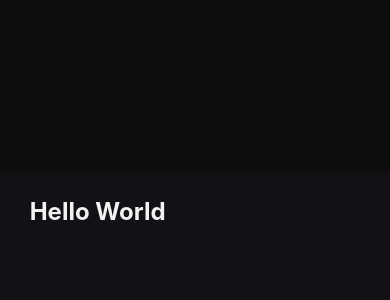
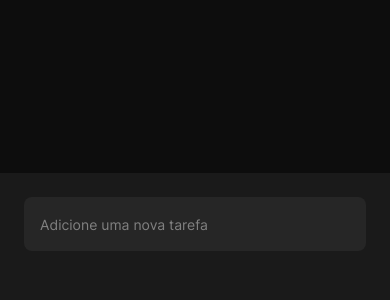
Before and after one commit to jeffmant/todo-list-mobile, a React Native app: screen / in a window 390 px wide. Shown: the top 300 px of the page. Built offline with nearby package versions, Linux system fonts and the light colour scheme.

Commit message:
feat: create input component

```diff
--- /dev/null
+++ b/src/components/Input/Input.tsx
@@ -0,0 +1,17 @@
+import { TextInput } from "react-native"
+import { styles } from "./Input.styles"
+import { useState } from "react"
+
+export const Input = () => {
+  const [filled, setFilled] = useState(false)
+  const customStyle = !filled ? styles.input : { ...styles.input, ...styles.filledInput }
+
+  return (
+    <TextInput
+      style={customStyle}
+      onFocus={() => setFilled(true)}
+      placeholder="Adicione uma nova tarefa"
+      placeholderTextColor={styles.placeholder.color}
+    />
+  )
+}
--- a/src/screens/home/styles.ts
+++ b/src/screens/home/home.styles.ts
@@ -3,7 +3,7 @@ import { colors, typography } from "../../styles";
 export const styles = {
     container: {
         flex: 1,
-        backgroundColor: colors.background,
+        backgroundColor: colors.base.gray600,
         padding: 24,
     },
     head: {
--- a/src/screens/home/index.tsx
+++ b/src/screens/home/index.tsx
@@ -1,13 +1,14 @@
-import { Text, View } from "react-native";
-import { styles } from "./styles";
+import { View } from "react-native";
+import { styles } from "./home.styles";
+import { Input } from "../../components/Input/Input";
 
 export function Home() {
     return (
-        <>
+			<>
         <View style={styles.head} />
         <View style={styles.container}>
-            <Text style={styles.title}> Hello World </Text>
+            <Input />
         </View>
-        </>
+			</>
     )
 }
--- a/src/styles/colors.ts
+++ b/src/styles/colors.ts
@@ -11,7 +11,6 @@ export const colors = {
 	feedback: {
 		danger: '#E25858',
 	},
-	background: '#131016',
 	blue: '#4EA8DE',
 	blueDark: '#1D4ED8',
 	purple: '#8284FA',
```
